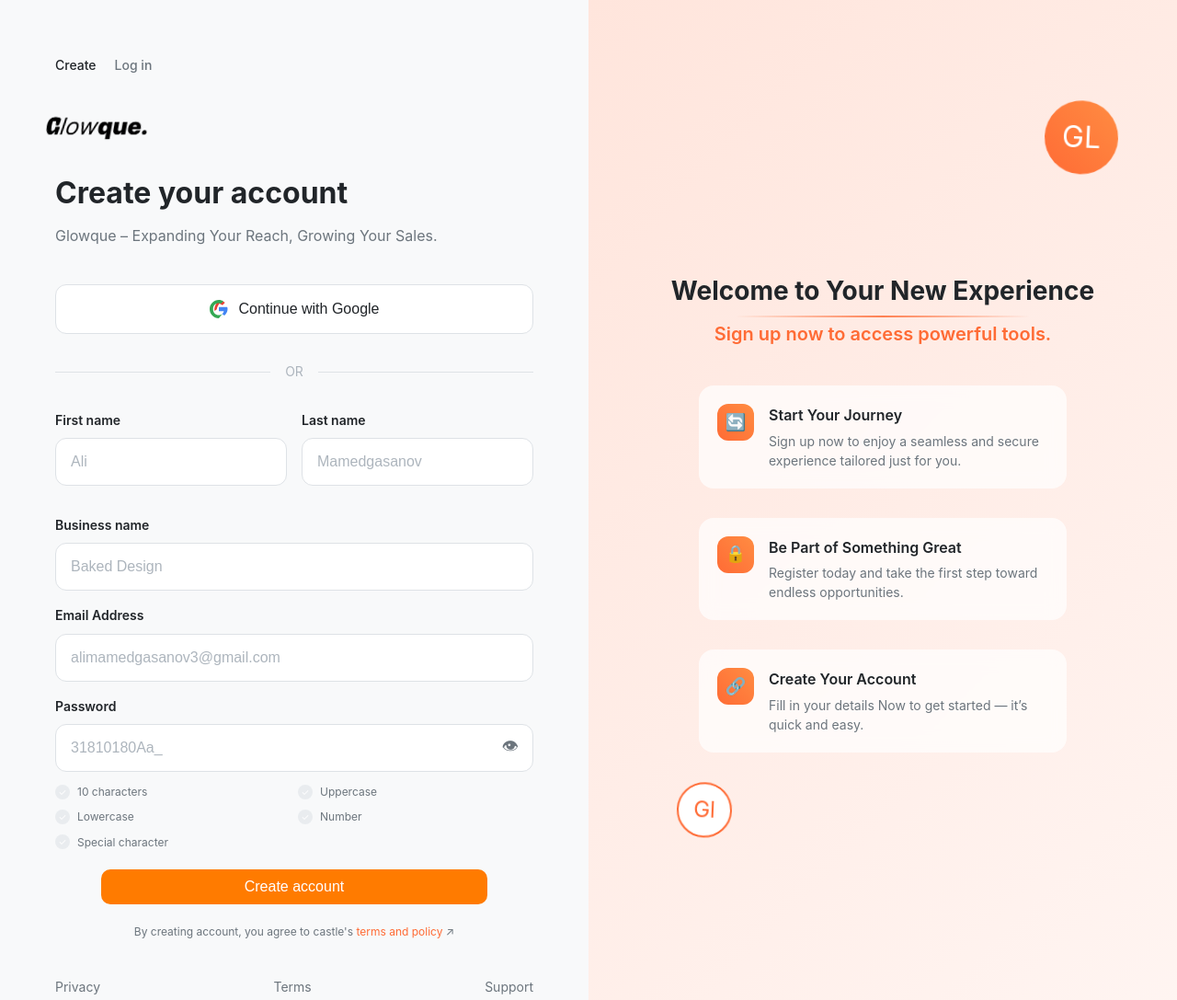
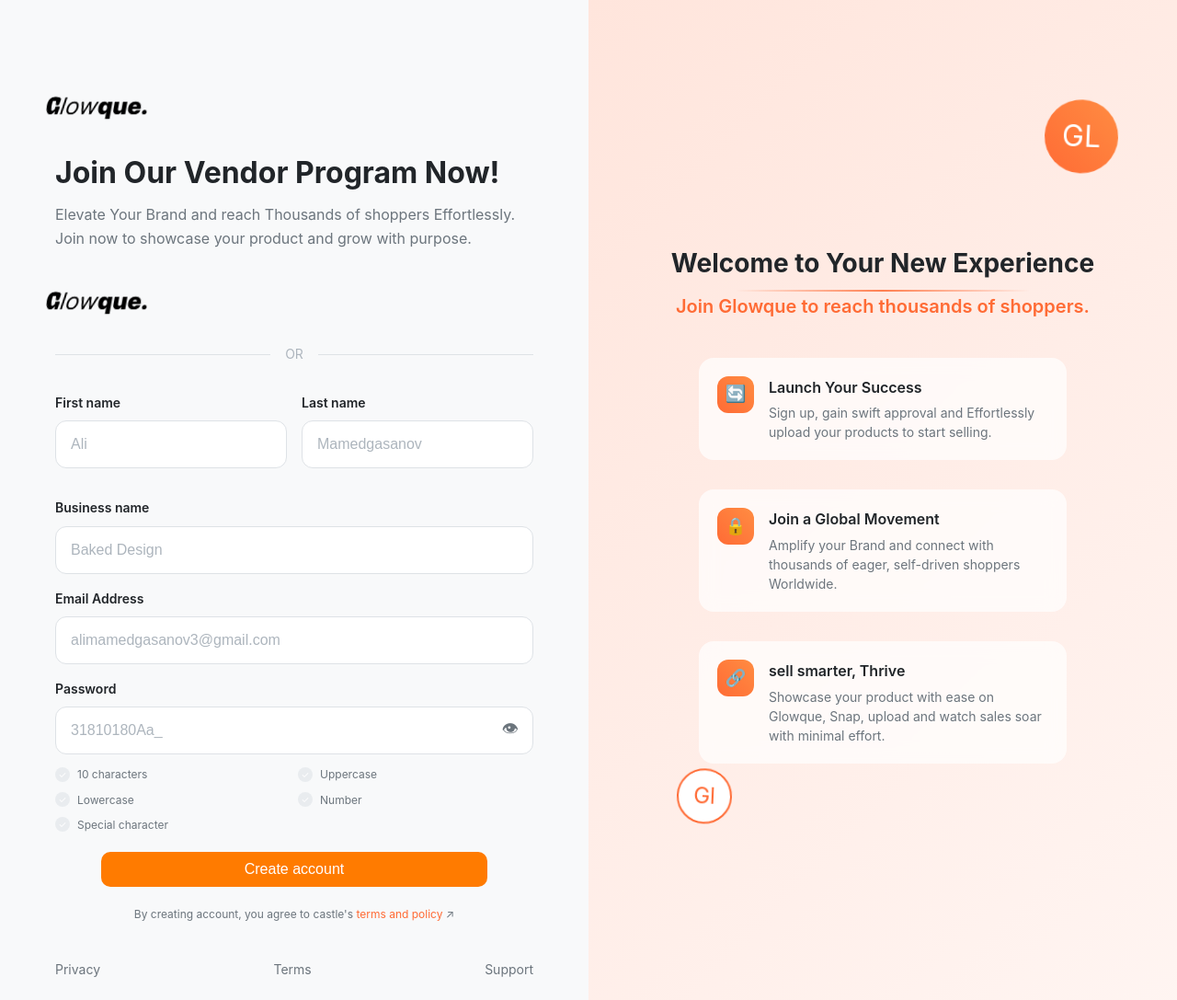
Before and after one commit to james841/Glowque, a plain HTML site: page index.html in a window 1280 px wide. Shown: the top 1087 px of the page at 92% size. Drawn offline with Linux system fonts and the light colour scheme.

Commit message:
adjust the index html and css the text and style

```diff
--- a/index.html
+++ b/index.html
@@ -13,8 +13,7 @@
         <div class="form-section">
             <div class="header">
                 <nav class="nav-links">
-                    <a href="#" class="nav-link active">Create</a>
-                    <a href="#" class="nav-link">Log in</a>
+
                 </nav>
             </div>
 
@@ -23,13 +22,12 @@
             </div>
 
             <div class="form-content">
-                <h1 class="form-title">Create your account</h1>
-                <p class="form-subtitle">Glowque – Expanding Your Reach, Growing Your Sales.</p>
+                <h1 class="form-title">Join Our Vendor Program Now!</h1>
+                <p class="form-subtitle">Elevate Your Brand and reach Thousands of shoppers Effortlessly. Join now to showcase your product and grow with purpose.</p>
 
-                <button class="google-btn">
-                    <div class="google-icon"></div>
-                    Continue with Google
-                </button>
+               <div class="logo">
+                <div class="logo-icon"><img src="Logo/post.png" alt="Logo" style="width:150px; height:auto;"></div>
+            </div>
 
                 <div class="divider">OR</div>
 
@@ -104,31 +102,32 @@
         <div class="features-section">
             <div class="bitcoin-animation">GL</div>
             <div class="dollar-animation">Gl</div>
-            <div class="connection-line"></div>
+
 
             <h2 class="features-title">Welcome to Your New Experience</h2>
-            <h3 class="features-subtitle">Sign up now to access powerful tools.</h3>
+             <div class="connection-line"></div>
+            <h3 class="features-subtitle">Join Glowque to reach thousands of shoppers.</h3>
 
             <ul class="features-list">
                 <li class="feature-item">
                     <div class="feature-icon">🔄</div>
                     <div class="feature-content">
-                        <h3> Start Your Journey</h3>
-                        <p>Sign up now to enjoy a seamless and secure experience tailored just for you.</p>
+                        <h3> Launch Your Success</h3>
+                        <p>Sign up, gain swift approval and Effortlessly upload your products to start selling.</p>
                     </div>
                 </li>
                 <li class="feature-item">
                     <div class="feature-icon">🔒</div>
                     <div class="feature-content">
-                        <h3>Be Part of Something Great</h3>
-                        <p>Register today and take the first step toward endless opportunities.</p>
+                        <h3>Join a Global Movement</h3>
+                        <p>Amplify your Brand and connect with thousands of eager, self-driven shoppers Worldwide.</p>
                     </div>
                 </li>
                 <li class="feature-item">
                     <div class="feature-icon">🔗</div>
                     <div class="feature-content">
-                        <h3>Create Your Account</h3>
-                        <p> Fill in your details Now to get started — it’s quick and easy.</p>
+                        <h3>sell smarter, Thrive </h3>
+                        <p> Showcase your product with ease on Glowque, Snap, upload and watch sales soar with minimal effort.</p>
                     </div>
                 </li>
             </ul>
--- a/style.css
+++ b/style.css
@@ -389,12 +389,12 @@ body {
 
 .connection-line {
   position: absolute;
-  top: 30%;
+  top: 28%;
   left: 25%;
   right: 25%;
   height: 2px;
   background: linear-gradient(
-    90deg,
+    100deg,
     transparent,
     var(--primary-orange),
     transparent
```
